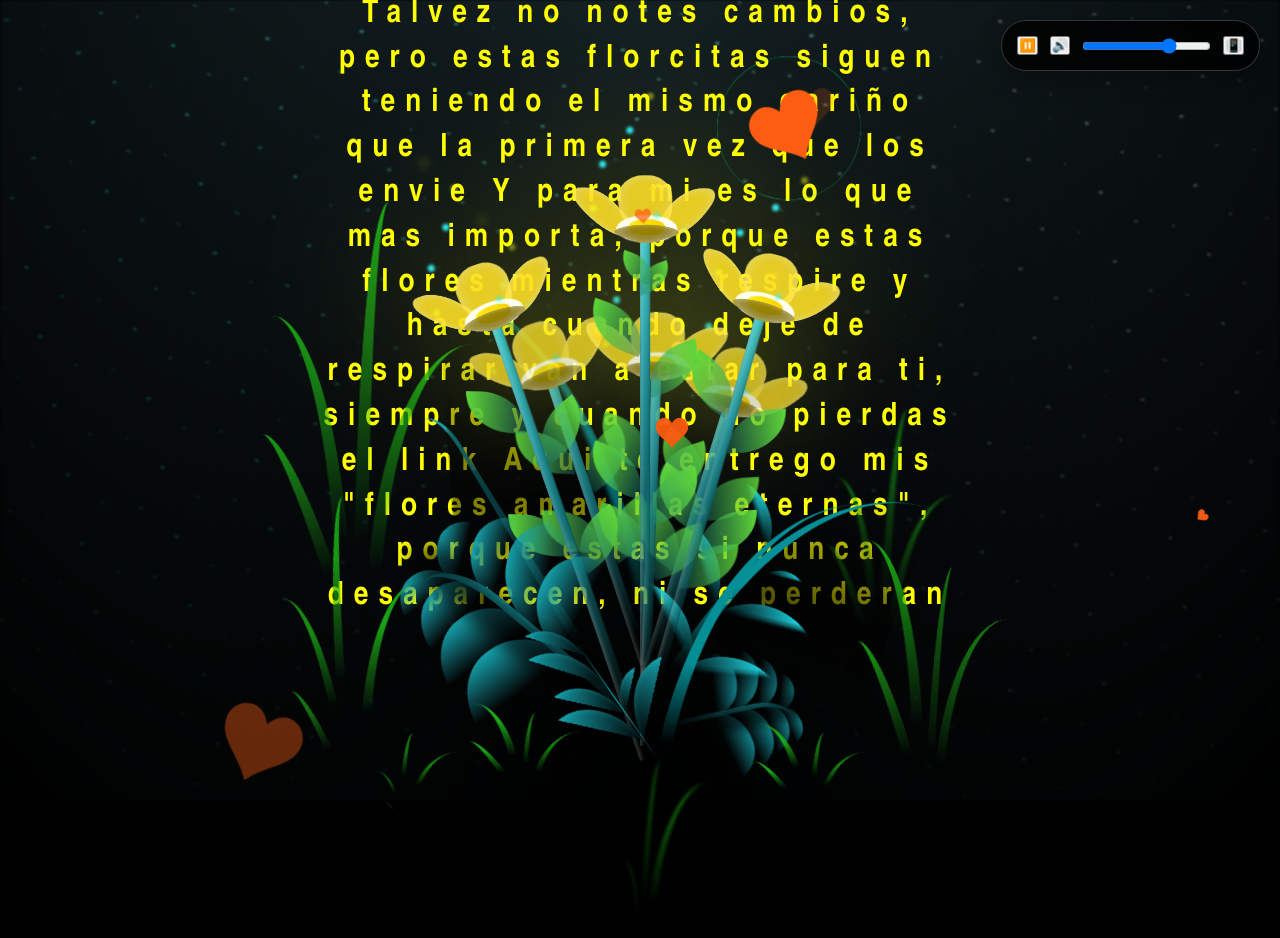
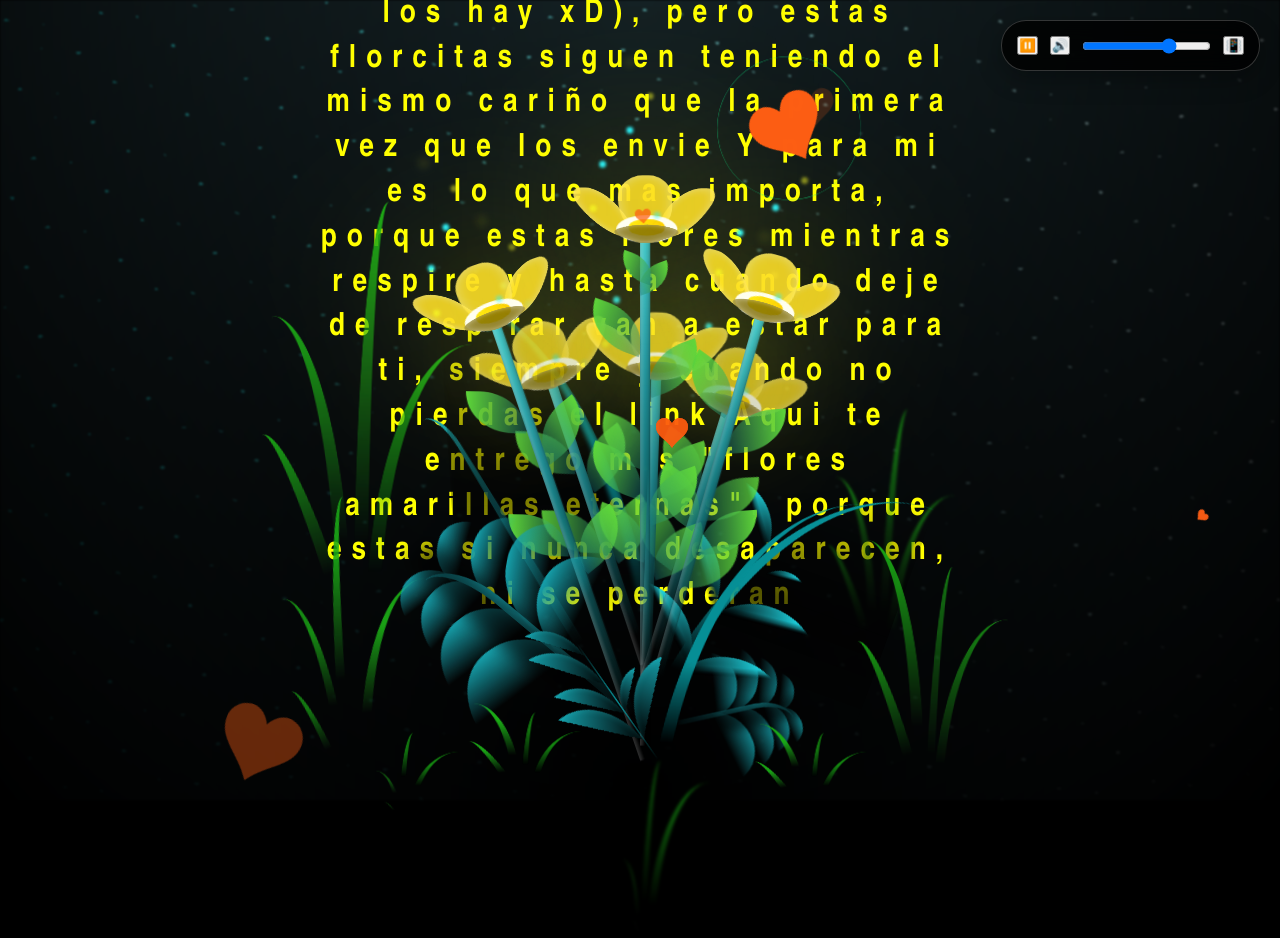
Before and after one commit to jherson91fs/Danis, a plain HTML site: page rosas.html in a window 1280 px wide. Drawn offline with Linux system fonts and the light colour scheme.

Commit message:
fdssdfggfd

```diff
--- a/rosas.html
+++ b/rosas.html
@@ -16,7 +16,7 @@
     </div>
 
     <h1 class="titulo">Mientras yo este vivo, tu nunca seras espectadora<br> <br>
-      Talvez no notes cambios, pero estas florcitas siguen teniendo el mismo cariño que la primera vez que los envie
+      Talvez no notes cambios(si los hay xD), pero estas florcitas siguen teniendo el mismo cariño que la primera vez que los envie
       Y para mi es lo que mas importa, porque estas flores mientras respire y hasta cuando deje de respirar van a estar para ti, siempre y cuando no pierdas el link
       Aqui te entrego mis "flores amarillas eternas", porque estas si nunca desaparecen, ni se perderan
 
```
